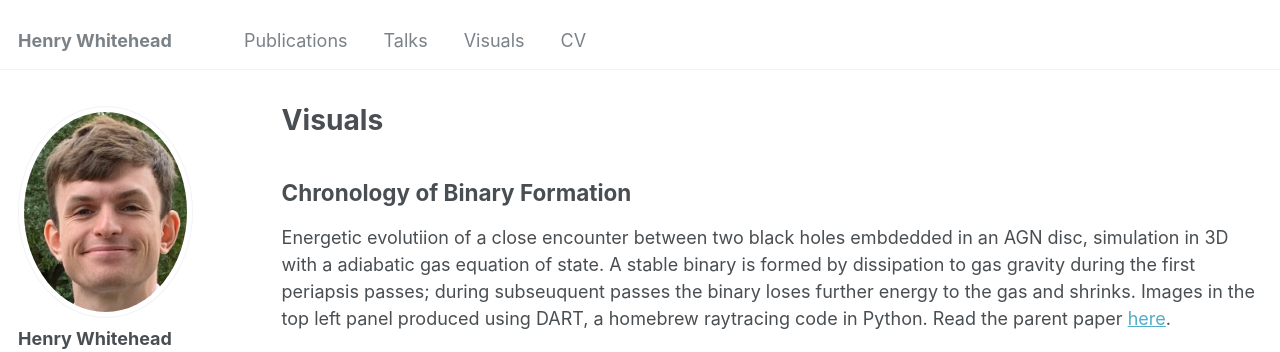
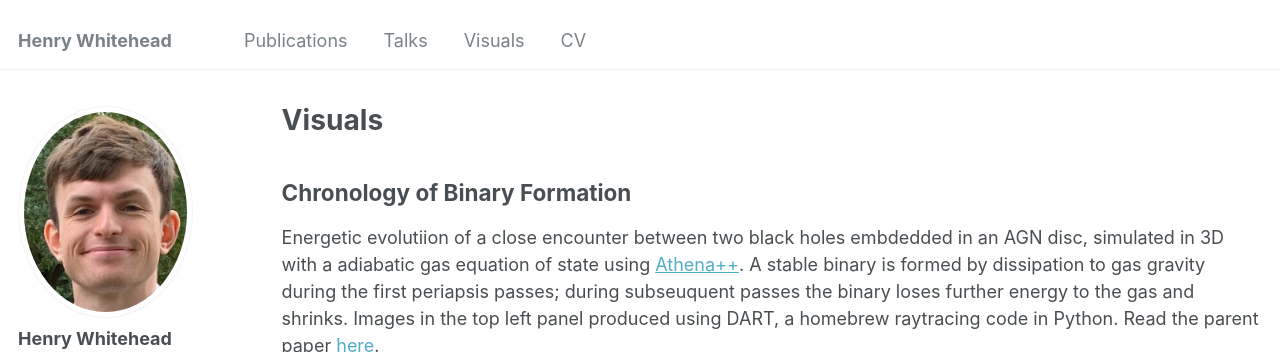
Before and after one commit to hwhitehead/hwhitehead.github.io, a Jekyll site: the page built from _pages/visuals.md, in a window 1280 px wide and 1400 px high, cut to the strip 0-352 px from the top of the window. Built offline with Jekyll 4.4.1, drawn with Linux system fonts in a browser that asks for light colours; some web fonts are replaced; some of the changed text lies outside the part shown.

Commit message:
updated visuals text

```diff
--- a/_pages/visuals.md
+++ b/_pages/visuals.md
@@ -8,14 +8,14 @@
 {% include base_path %}
 
 ## Chronology of Binary Formation
-Energetic evolutiion of a close encounter between two black holes embdedded in an AGN disc, simulation in 3D with a adiabatic gas equation of state. A stable binary is formed by dissipation to gas gravity during the first periapsis passes; during subseuquent passes the binary loses further energy to the gas and shrinks. Images in the top left panel produced using DART, a homebrew raytracing code in Python. Read the parent paper [here](/publication/Whitehead2025).
+Energetic evolutiion of a close encounter between two black holes embdedded in an AGN disc, simulated in 3D with a adiabatic gas equation of state using [Athena++](https://github.com/PrincetonUniversity/athena). A stable binary is formed by dissipation to gas gravity during the first periapsis passes; during subseuquent passes the binary loses further energy to the gas and shrinks. Images in the top left panel produced using DART, a homebrew raytracing code in Python. Read the parent paper [here](/publication/Whitehead2025).
 
 <video width="1000" height="1100" controls loop="" muted= "" autoplay ="">
     <source src="http://hwhitehead.github.io/images/fid_panel.mp4">
 </video>
 
 ## Raytraced Emission from Supernova-Jet Interaction
-Synthetic radio emission generated from axisymmetric relativistic hydrodynamic simulations of a supernovae followed by a jet, compared to real observations of CirX1. Axisymmetric data is interpolated onto a 3D Cartesian grid and then traced using DART. Parent paper is in the final stages of prep.
+Images of synthetic radio emission generated from axisymmetric relativistic hydrodynamic simulations of a supernovae followed by a jet, compared to real observations of CirX1. Following simulation using [PLUTO](https://github.com/cheshirepezz/PLUTO), the axisymmetric hydro data was interpolated onto a 3D Cartesian grid and then traced using DART. Parent paper is in the final stages of prep.
 
 <p align="center">
   <img src="http://hwhitehead.github.io/images/novae_render.png"/>
```
